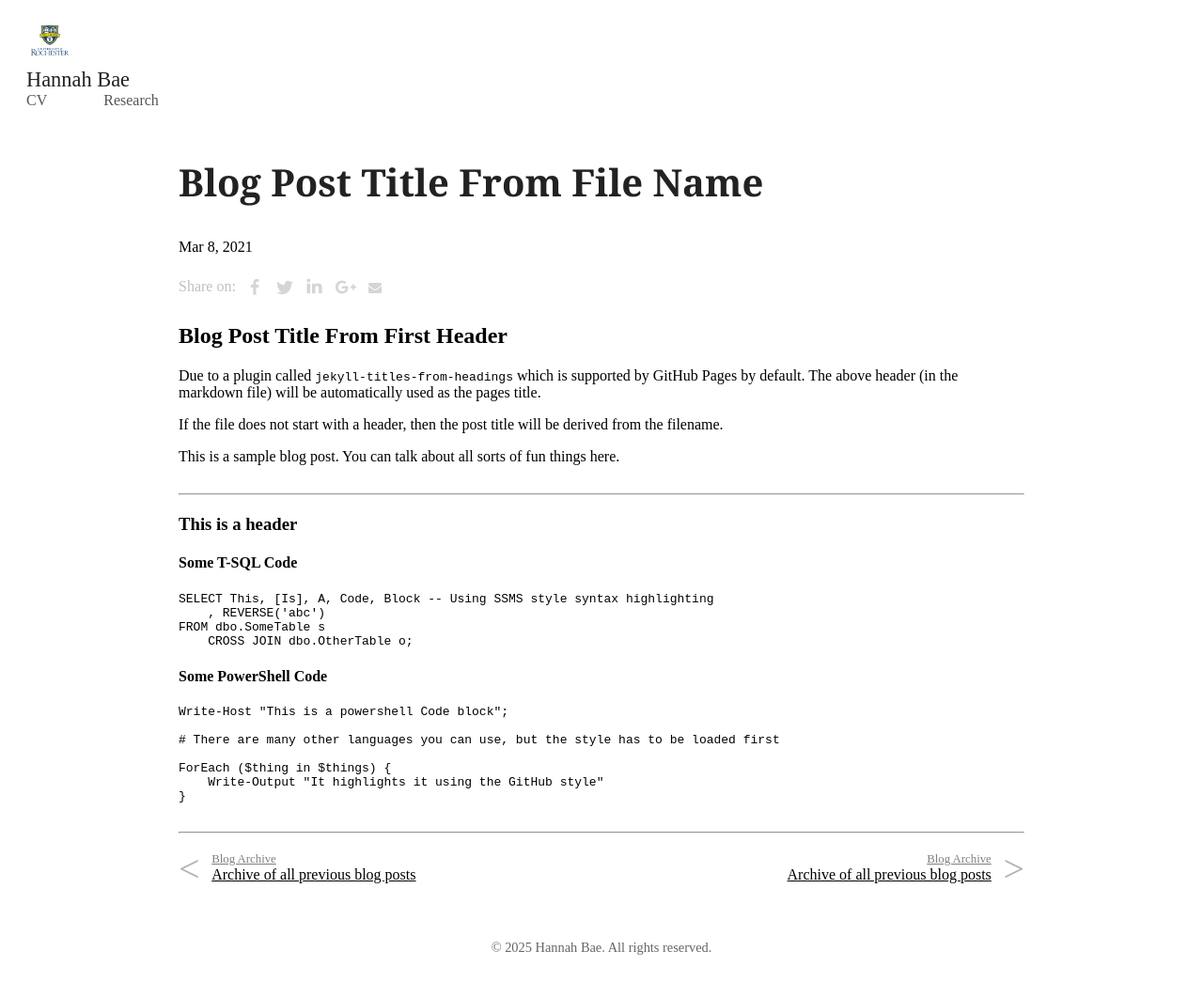
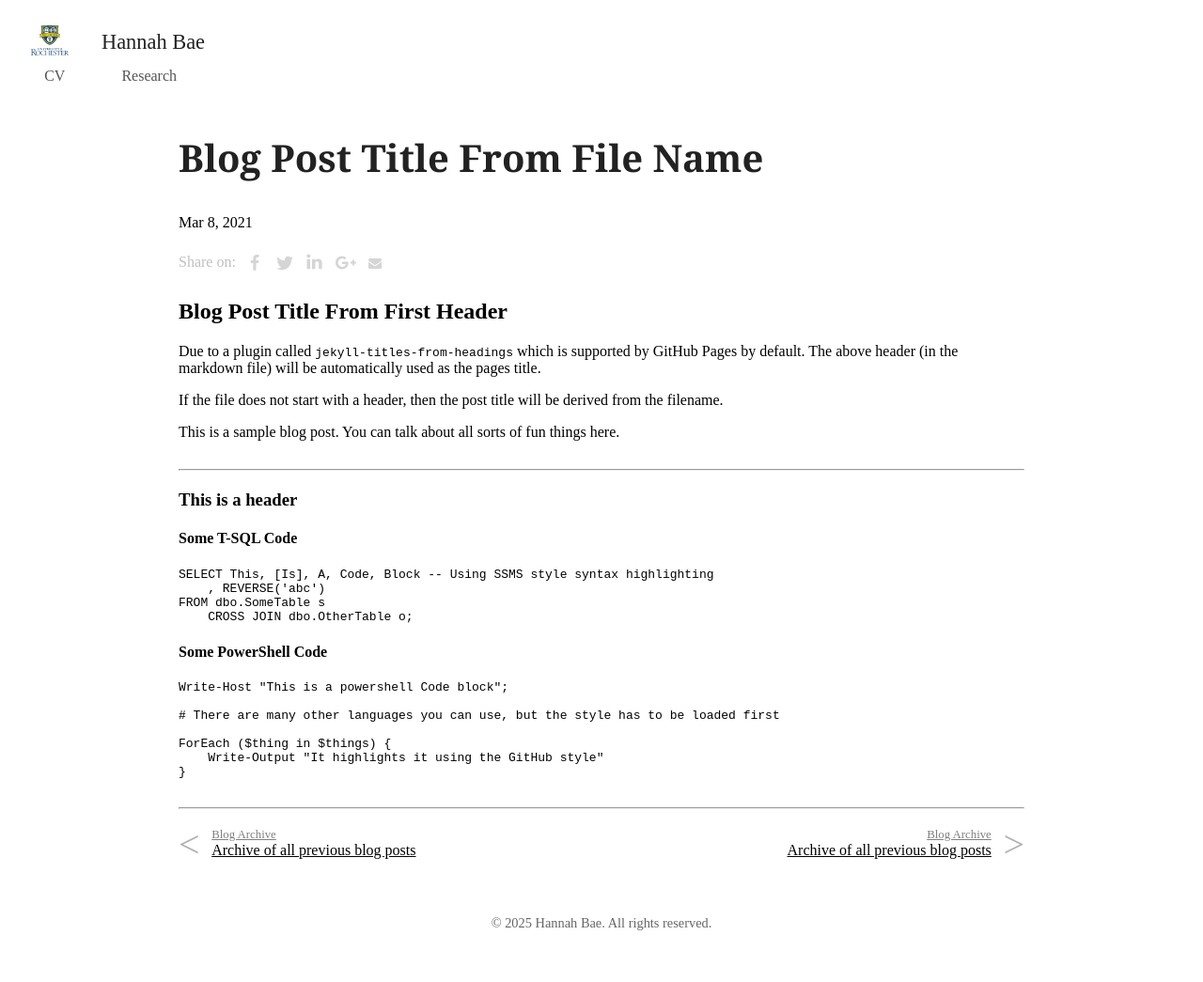
Before and after one commit to hannahbae895/hannahbae895.github.io, a Jekyll site: the page built from _posts/2021-03-08-blog-post-title-from-file-name.md, in a window 1280 px wide. Shown: the whole page at 94% size. Built offline with Jekyll 4.4.1, drawn with Linux system fonts in a browser that asks for light colours; some web fonts are replaced; our own code applies the rules of GitHub Pages for plain Markdown files; after the commit the page ends 1019 px from its top, so only the background shows below that.

Commit message:
Update override.css

```diff
--- a/css/override.css
+++ b/css/override.css
@@ -11,6 +11,13 @@ hr {
   display: flex;
   align-items: center;
 }
+
+.logo-title {
+  display: flex;
+  align-items: center; /* vertically centers the items */
+  gap: 15px;           /* adds horizontal space between logo and title */
+}
+
 
 .site-nav {
   display: flex;
```
